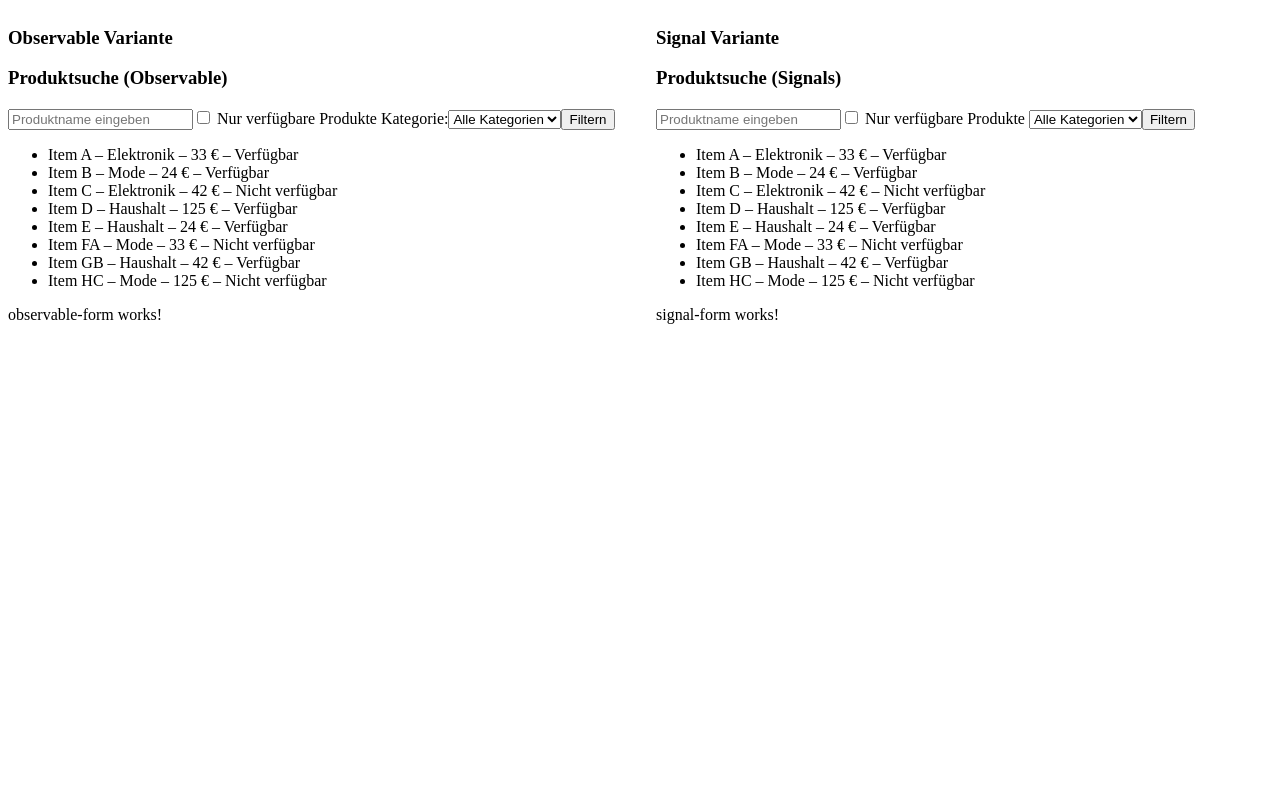
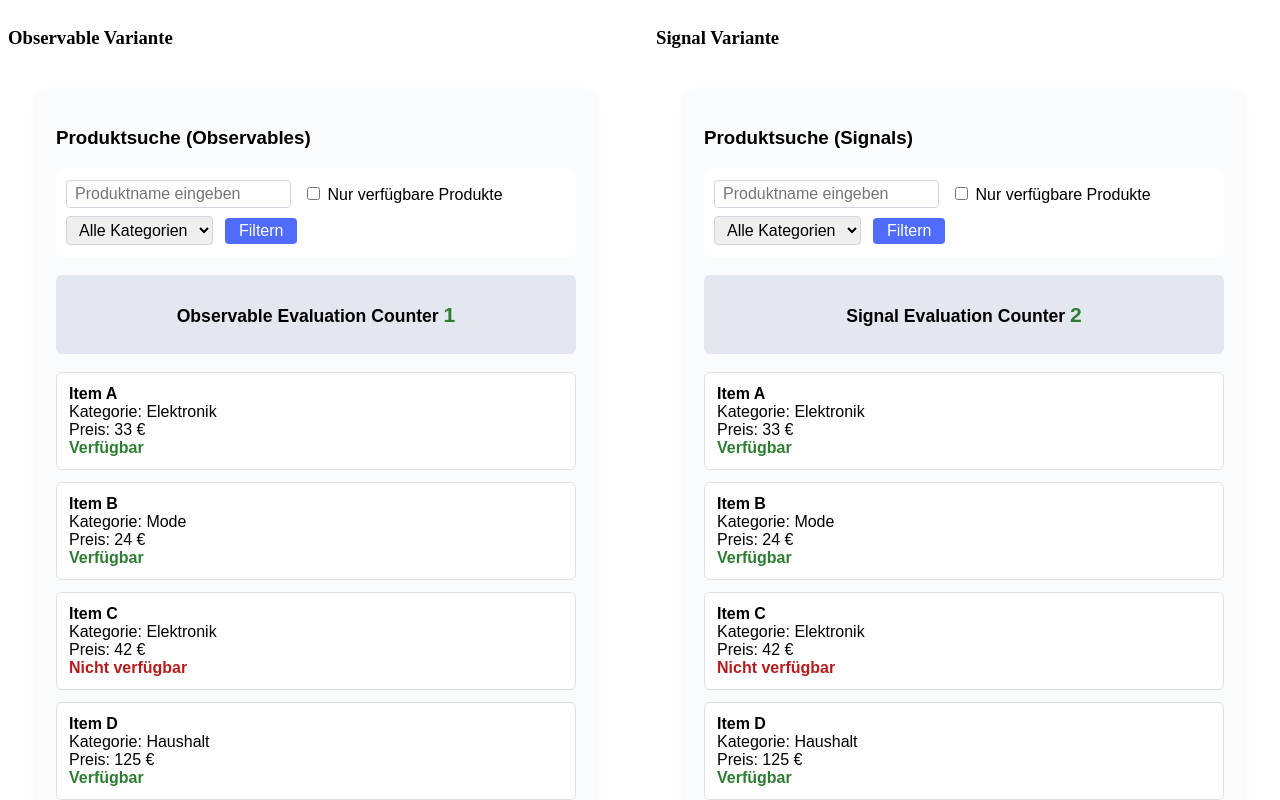
Before and after one commit to TahroO/ThesisResearch, an Angular app: page / in a window 1280 px wide. Shown: the top 800 px of the page. Built offline with nearby package versions, Linux system fonts and the light colour scheme.

Commit message:
feat(search) adds counter to both versions - adds styling to component

```diff
--- a/src/app/observable-version/observable-search/observable-search.component.css
+++ b/src/app/observable-version/observable-search/observable-search.component.css
@@ -0,0 +1,83 @@
+.productSearch-box {
+  max-width: 520px;
+  margin: 40px auto;
+  padding: 20px;
+  background: #fafbfc;
+  border-radius: 10px;
+  box-shadow: 0 2px 8px rgba(0,0,0,0.04);
+  font-family: Arial, sans-serif;
+}
+
+.filter-box {
+  background: #fff;
+  padding: 12px 10px;
+  border-radius: 6px;
+  margin-bottom: 18px;
+  display: flex;
+  flex-wrap: wrap;
+  gap: 8px 12px;
+  align-items: center;
+}
+
+.filter-box input[type="text"],
+.filter-box select {
+  padding: 4px 8px;
+  border: 1px solid #d1d5db;
+  border-radius: 4px;
+  font-size: 1em;
+  min-width: 120px;
+}
+
+.filter-box button {
+  padding: 4px 14px;
+  border: none;
+  border-radius: 4px;
+  background: #4f6cff;
+  color: #fff;
+  font-size: 1em;
+  cursor: pointer;
+  transition: background 0.2s;
+}
+
+.filter-box button:hover {
+  background: #3e54c1;
+}
+
+.counter-box {
+  background: #e3e8f0;
+  border-radius: 6px;
+  padding: 10px;
+  margin-bottom: 18px;
+  text-align: center;
+  font-weight: bold;
+  font-size: 1.1em;
+}
+
+.counter-value {
+  color: #2e7d32;
+  font-size: 1.2em;
+}
+
+.productList-box {
+  display: flex;
+  flex-direction: column;
+  gap: 12px;
+}
+
+.product-box {
+  background: #fff;
+  border: 1px solid #e0e0e0;
+  border-radius: 6px;
+  padding: 12px;
+  font-size: 1em;
+}
+
+.available {
+  color: #2e7d32;
+  font-weight: bold;
+}
+
+.unavailable {
+  color: #b71c1c;
+  font-weight: bold;
+}
--- a/src/app/observable-version/observable-search/observable-search.component.html
+++ b/src/app/observable-version/observable-search/observable-search.component.html
@@ -1,28 +1,28 @@
-<h3>Produktsuche (Observable)</h3>
-<input
-  type="text"
-  placeholder="Produktname eingeben"
-  [(ngModel)]="searchTerm"
-/>
+<div class="productSearch-box">
+  <h3>Produktsuche (Observables)</h3>
+  <div class="filter-box">
+    <input type="text" placeholder="Produktname eingeben" [(ngModel)]="searchTerm">
     <label>
-  <input
-    type="checkbox"
-    [(ngModel)]="availability"
-  />
+      <input type="checkbox" [(ngModel)]="availability">
       Nur verfügbare Produkte
     </label>
-<label for="category">Kategorie:</label>
-<select
-  id="category"
-  [(ngModel)]="category"
->
+    <select [(ngModel)]="category">
       <option value="">Alle Kategorien</option>
       <option *ngFor="let cat of categories" [value]="cat">{{ cat }}</option>
     </select>
     <button (click)="applyFilter()">Filtern</button>
-<ul>
-  <li *ngFor="let product of filteredProducts$ | async">
-    {{ product.name }} – {{ product.category }} – {{ product.price }} € –
+  </div>
+  <div class="counter-box">
+    <p>Observable Evaluation Counter <span class="counter-value">{{counter}}</span></p>
+  </div>
+  <div class="productList-box">
+    <div *ngFor="let product of filteredProducts$ | async" class="product-box">
+      <strong>{{ product.name }}</strong><br>
+      Kategorie: {{ product.category }}<br>
+      Preis: {{ product.price }} €<br>
+      <span [class.available]="product.available" [class.unavailable]="!product.available">
         {{ product.available ? 'Verfügbar' : 'Nicht verfügbar' }}
-  </li>
-</ul>
+      </span>
+    </div>
+  </div>
+</div>
--- a/src/app/observable-version/observable-search/observable-search.component.ts
+++ b/src/app/observable-version/observable-search/observable-search.component.ts
@@ -21,29 +21,32 @@ import {FormsModule} from '@angular/forms';
 export class ObservableSearchComponent implements OnInit, OnDestroy {
   private productService = inject(ProductService);
   private subscription = new Subscription();
-
-  protected searchTerm = "";
-  protected availability = false;
-  protected category = "";
-
+  // local states ui-bindings
+  protected searchTerm: string = "";
+  protected availability: boolean = false;
+  protected category: string = "";
+  // applied filter states after button event
   protected appliedSearchTerm = new BehaviorSubject<string>("");
   protected appliedAvailability = new BehaviorSubject<boolean>(false);
   protected appliedCategory = new BehaviorSubject<string>("");
-
+  // initialization for data resources
   protected products$: Observable<Product[]> | undefined;
   protected filteredProducts$: Observable<Product[]> | undefined;
   protected categories: string[] = [];
+  // counter for executions of recomputation after event
+  protected counter: number = 0;
 
   constructor() {
   };
 
-  // makes sure all data is available as this is async --> combineLatest
+  // gathered data resources from asynchronous http request
   ngOnInit(): void {
     this.products$ = this.productService.getProducts();
     const subscribedProducts = this.products$.subscribe(products => {
       this.categories = [...new Set(products.map(p => p.category))];
     });
     this.subscription.add(subscribedProducts);
+    // each behaviorSubject will trigger this evaluation after next() was emitted
     this.filteredProducts$ = combineLatest([
       this.products$,
       this.appliedSearchTerm,
@@ -51,7 +54,7 @@ export class ObservableSearchComponent implements OnInit, OnDestroy {
       this.appliedCategory
     ]).pipe(
       map(([products, term, onlyAvailable, selectedCategory]) => {
-        console.log(`filteredProducts$ Observable recomputed`);
+        this.countCombineLatest();
         return products.filter(product =>
           product.name.toLowerCase().includes(term.toLowerCase()) &&
           (!onlyAvailable || product.available) &&
@@ -60,13 +63,21 @@ export class ObservableSearchComponent implements OnInit, OnDestroy {
       })
     );
   }
+  // cleanup - prevent memory leaks - after component is destroyed
   ngOnDestroy(): void {
     this.subscription.unsubscribe();
   }
 
+  // applies filter values from template - next() always executes when function is triggered
   protected applyFilter() {
     this.appliedSearchTerm.next(this.searchTerm);
     this.appliedAvailability.next(this.availability);
     this.appliedCategory.next(this.category);
   };
+
+  // triggers counter when combineLatest is reevaluated - only for evaluation
+  protected countCombineLatest() {
+    this.counter++;
+    console.log(`filteredProducts$ Observable evaluation used ` + this.counter + ' times');
+  }
 }
--- a/src/app/signal-version/signal-search/signal-search.component.css
+++ b/src/app/signal-version/signal-search/signal-search.component.css
@@ -0,0 +1,83 @@
+.productSearch-box {
+  max-width: 520px;
+  margin: 40px auto;
+  padding: 20px;
+  background: #fafbfc;
+  border-radius: 10px;
+  box-shadow: 0 2px 8px rgba(0,0,0,0.04);
+  font-family: Arial, sans-serif;
+}
+
+.filter-box {
+  background: #fff;
+  padding: 12px 10px;
+  border-radius: 6px;
+  margin-bottom: 18px;
+  display: flex;
+  flex-wrap: wrap;
+  gap: 8px 12px;
+  align-items: center;
+}
+
+.filter-box input[type="text"],
+.filter-box select {
+  padding: 4px 8px;
+  border: 1px solid #d1d5db;
+  border-radius: 4px;
+  font-size: 1em;
+  min-width: 120px;
+}
+
+.filter-box button {
+  padding: 4px 14px;
+  border: none;
+  border-radius: 4px;
+  background: #4f6cff;
+  color: #fff;
+  font-size: 1em;
+  cursor: pointer;
+  transition: background 0.2s;
+}
+
+.filter-box button:hover {
+  background: #3e54c1;
+}
+
+.counter-box {
+  background: #e3e8f0;
+  border-radius: 6px;
+  padding: 10px;
+  margin-bottom: 18px;
+  text-align: center;
+  font-weight: bold;
+  font-size: 1.1em;
+}
+
+.counter-value {
+  color: #2e7d32;
+  font-size: 1.2em;
+}
+
+.productList-box {
+  display: flex;
+  flex-direction: column;
+  gap: 12px;
+}
+
+.product-box {
+  background: #fff;
+  border: 1px solid #e0e0e0;
+  border-radius: 6px;
+  padding: 12px;
+  font-size: 1em;
+}
+
+.available {
+  color: #2e7d32;
+  font-weight: bold;
+}
+
+.unavailable {
+  color: #b71c1c;
+  font-weight: bold;
+}
--- a/src/app/signal-version/signal-search/signal-search.component.html
+++ b/src/app/signal-version/signal-search/signal-search.component.html
@@ -1,27 +1,28 @@
+<div class="productSearch-box">
   <h3>Produktsuche (Signals)</h3>
-<input
-  type="text"
-  placeholder="Produktname eingeben"
-  [(ngModel)]="searchTerm"
->
+  <div class="filter-box">
+    <input type="text" placeholder="Produktname eingeben" [(ngModel)]="searchTerm">
     <label>
-  <input
-    type="checkbox"
-    [(ngModel)]="availability"
-  >
+      <input type="checkbox" [(ngModel)]="availability">
       Nur verfügbare Produkte
     </label>
-<select
-  id="category"
-  [(ngModel)]="category"
->
+    <select [(ngModel)]="category">
       <option value="">Alle Kategorien</option>
       <option *ngFor="let cat of categories()" [value]="cat">{{ cat }}</option>
     </select>
     <button (click)="applyFilter()">Filtern</button>
-<ul>
-  <li *ngFor="let product of filteredProducts()">
-    {{ product.name }} – {{ product.category }} – {{ product.price }} € –
+  </div>
+  <div class="counter-box">
+    <p>Signal Evaluation Counter <span class="counter-value">{{counter()}}</span></p>
+  </div>
+  <div class="productList-box">
+    <div *ngFor="let product of filteredProducts()" class="product-box">
+      <strong>{{ product.name }}</strong><br>
+      Kategorie: {{ product.category }}<br>
+      Preis: {{ product.price }} €<br>
+      <span [class.available]="product.available" [class.unavailable]="!product.available">
         {{ product.available ? 'Verfügbar' : 'Nicht verfügbar' }}
-  </li>
-</ul>
+      </span>
+    </div>
+  </div>
+</div>
--- a/src/app/signal-version/signal-search/signal-search.component.ts
+++ b/src/app/signal-version/signal-search/signal-search.component.ts
@@ -1,4 +1,4 @@
-import {Component, computed, inject, signal} from '@angular/core';
+import {Component, computed, effect, inject, signal} from '@angular/core';
 import {Product} from '../../model/product';
 import {ProductService} from '../../service/productService';
 import {NgForOf} from '@angular/common';
@@ -19,25 +19,25 @@ import {toSignal} from '@angular/core/rxjs-interop';
  */
 export class SignalSearchComponent {
   private productService = inject(ProductService);
-
   // local states ui-bindings
-  protected searchTerm = "";
-  protected availability = false;
-  protected category = "";
-
+  protected searchTerm: string = "";
+  protected availability: boolean = false;
+  protected category: string = "";
   // applied filter states after button event
   protected appliedSearchTerm = signal<string>("");
   protected appliedAvailability = signal<boolean>(false);
   protected appliedCategory = signal<string>("");
+  // counter for executions of recomputation after event
+  protected counter = signal<number>(0);
+
   constructor() {
   }
 
-  // gathered data resources from http request
+  // gathered data resources from asynchronous http request
   protected products = toSignal(
     this.productService.getProducts(),
     {initialValue: [] as Product[]}
   );
-
   protected categories = computed(() => [
     ...new Set(this.products().map(p => p.category))
   ]);
@@ -45,7 +45,6 @@ export class SignalSearchComponent {
   // this triggers once on initialization and afterward only if a filter signal changed
   protected filteredProducts = computed(() => {
     const term = this.appliedSearchTerm().toLowerCase();
-    console.log(`filteredProducts Signal recomputed`);
     return this.products().filter(product =>
       product.name.toLowerCase().includes(term) &&
       (!this.appliedAvailability() || product.available) &&
@@ -59,4 +58,12 @@ export class SignalSearchComponent {
     this.appliedAvailability.set(this.availability);
     this.appliedCategory.set(this.category);
   };
+
+  // triggers effect when computed is reevaluated - only for evaluation
+  protected countComputed = effect(() => {
+    this.filteredProducts();
+    this.counter.update(v => v + 1);
+    console.log(`filteredProducts Signal recomputed ${this.counter()} times`);
+  });
+
 }
```
Lines whose indentation alone changed are shown as unchanged.
